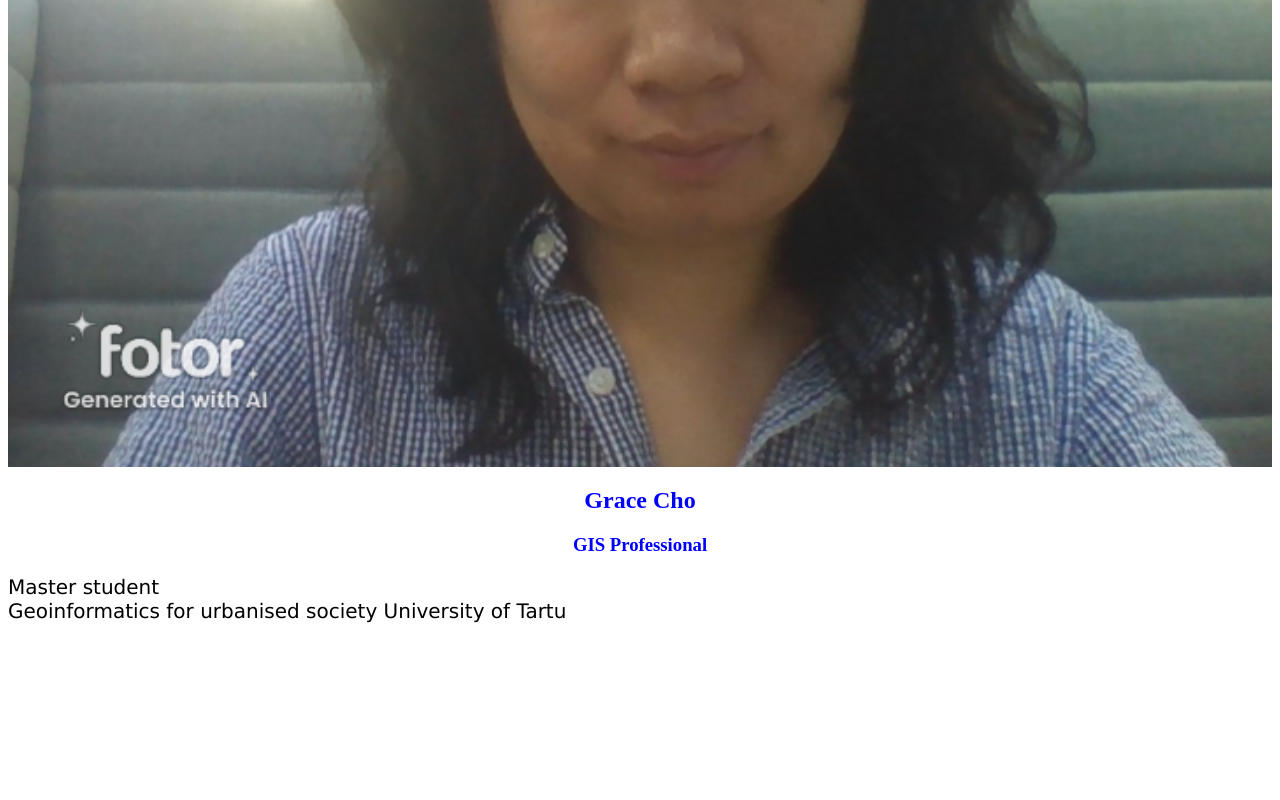
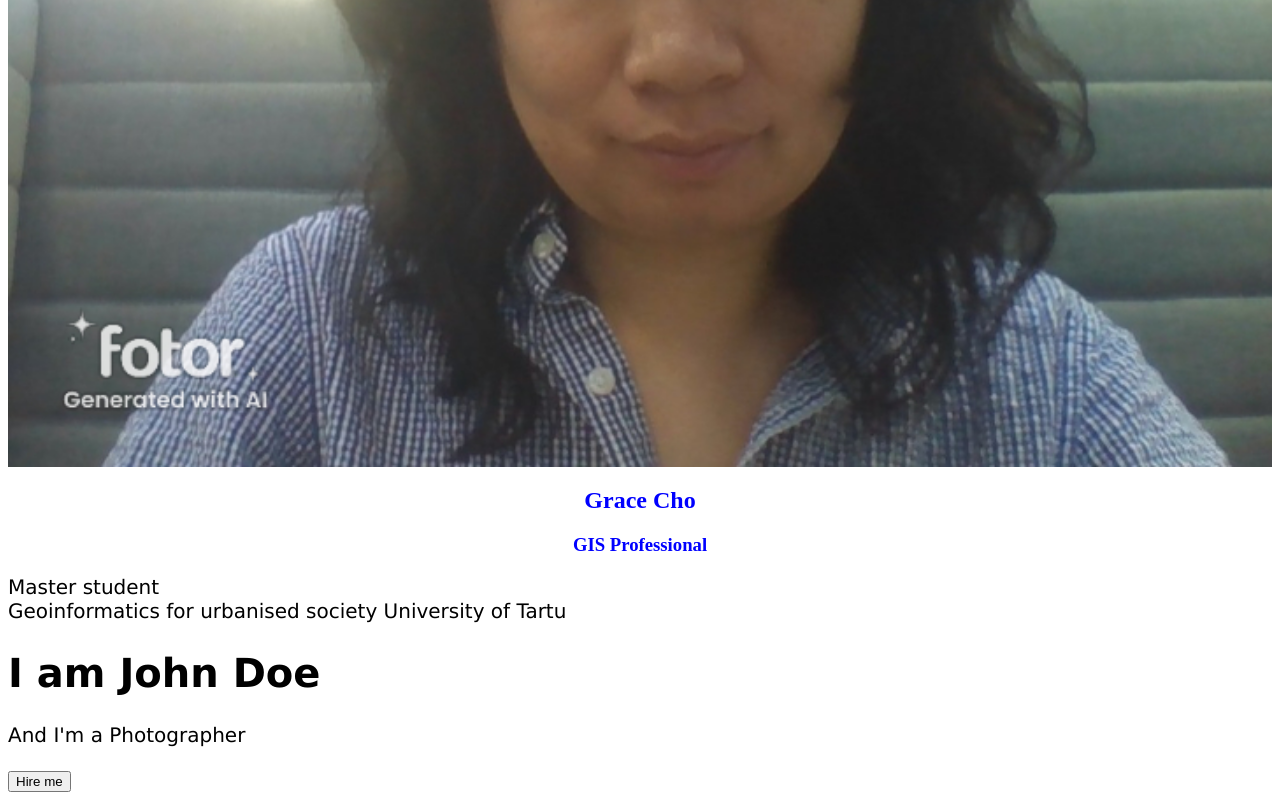
Before and after one commit to NowhereMan3/graceChoWeb1, a plain HTML site: page index.html in a window 1280 px wide. Shown: the part 392-1192 px from the top of the page. Before the commit the page ends 1023 px from the top, so only its background shows below. Drawn offline with Linux system fonts and the light colour scheme.

Commit message:
Update index.html

```diff
--- a/index.html
+++ b/index.html
@@ -13,5 +13,15 @@
  <h3>GIS Professional</h3>
  <div>Master student</div>
  <div>Geoinformatics for urbanised society University of Tartu</div>
+
+<div class="hero-image">
+  <div class="hero-text">
+    <h1>I am John Doe</h1>
+    <p>And I'm a Photographer</p>
+    <button>Hire me</button>
+  </div>
+</div>
+
+
  </body>
 </html>
```
